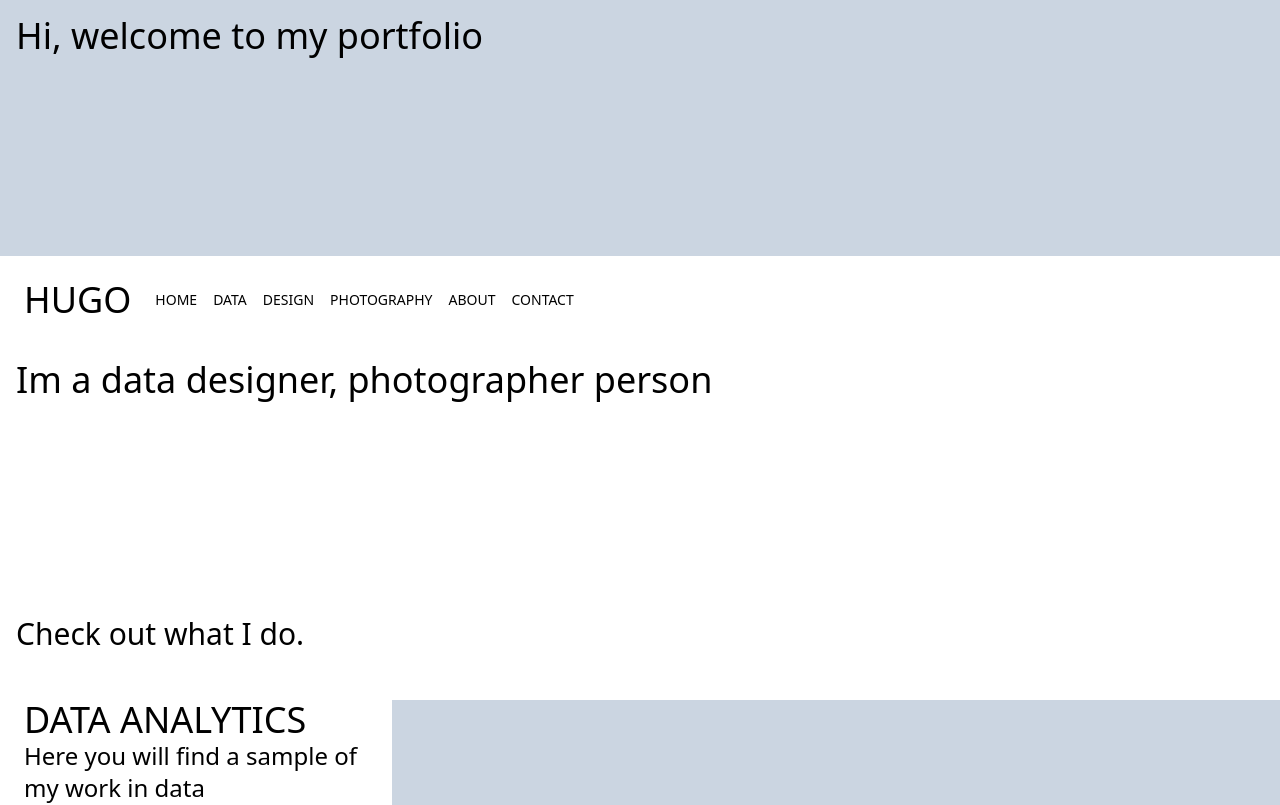
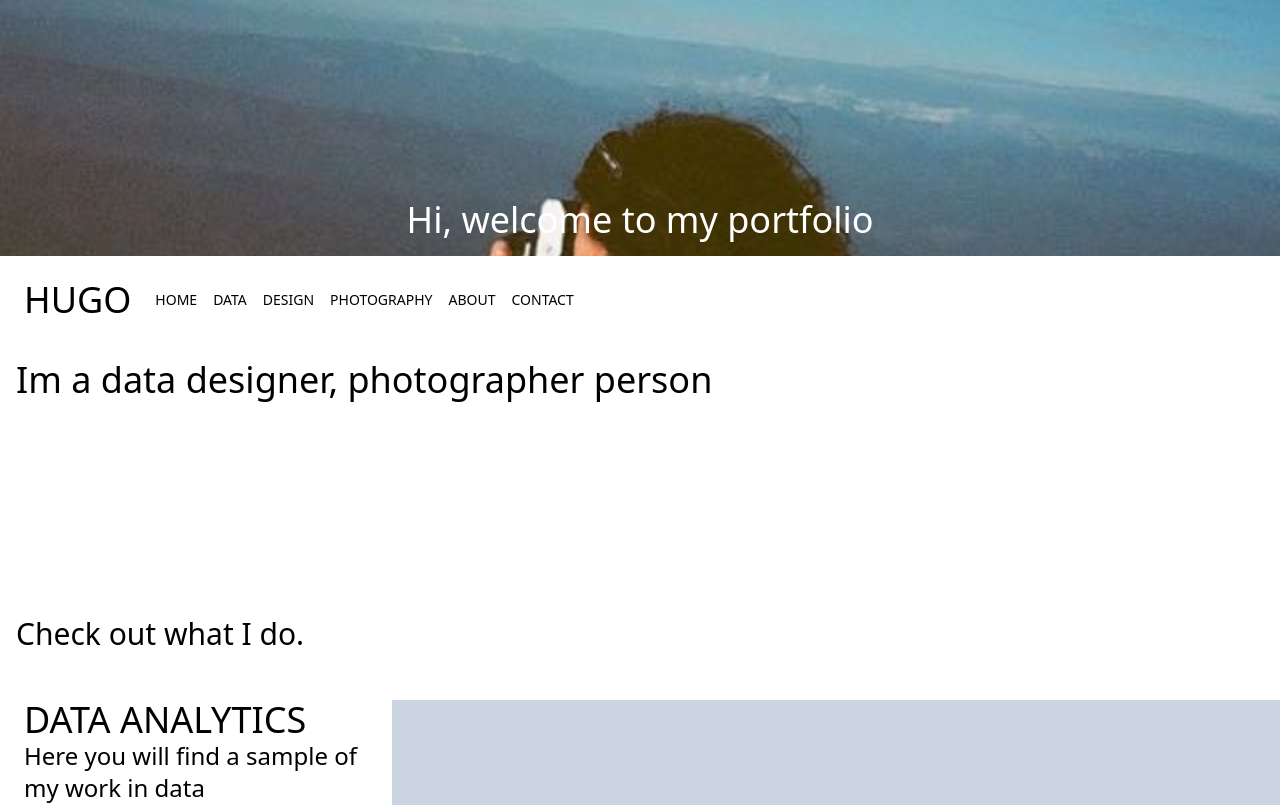
Before and after one commit to MilkyRaven/hugoPortfolio, a Next.js app: page / in a window 1280 px wide. Shown: the top 805 px of the page. Built offline with nearby package versions, Linux system fonts and the light colour scheme.

Commit message:
adding main page pics

```diff
--- a/components/Hi.tsx
+++ b/components/Hi.tsx
@@ -1,13 +1,23 @@
 import React from 'react'
+import Image from 'next/image'
 
 type Props = {}
 
 const Hi = (props: Props) => {
     return (
-        <div>
-            <div className='w-full h-64 bg-slate-300'>
-                {/* <FaBars /> */}
-                <h1 className='text-4xl p-4'>Hi, welcome to my portfolio</h1>
+        <div className="relative w-full h-64">
+            <div className="absolute top-0 left-0 w-full h-full bg-slate-300 opacity-80"></div>
+            <div className="absolute top-0 left-0 w-full h-full flex items-end justify-center">
+                <h1 className="text-4xl text-white p-4 z-10">
+                    Hi, welcome to my portfolio
+                </h1>
+                <Image
+                    alt="hugo"
+                    src="/pics/hugo.jpeg"
+                    className="object-cover w-full h-full"
+                    layout='fill'
+                    objectFit='cover'
+                />
             </div>
         </div>
     )
```
Also changed, not shown: public/pics/hugo.jpeg (added).
